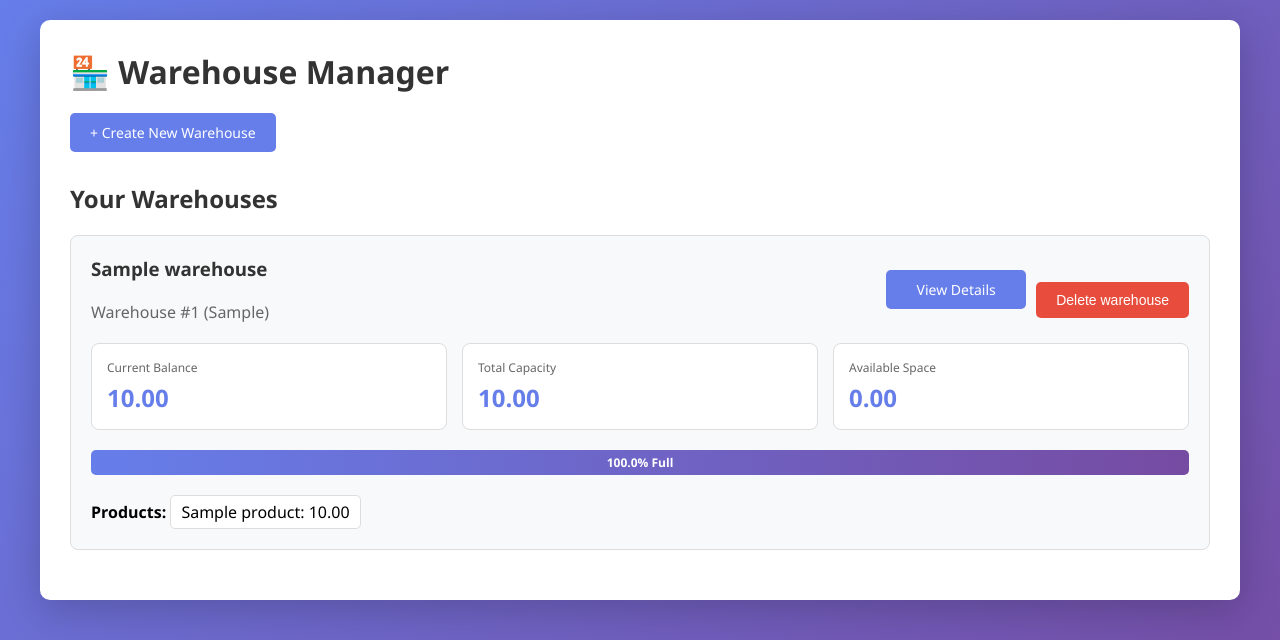
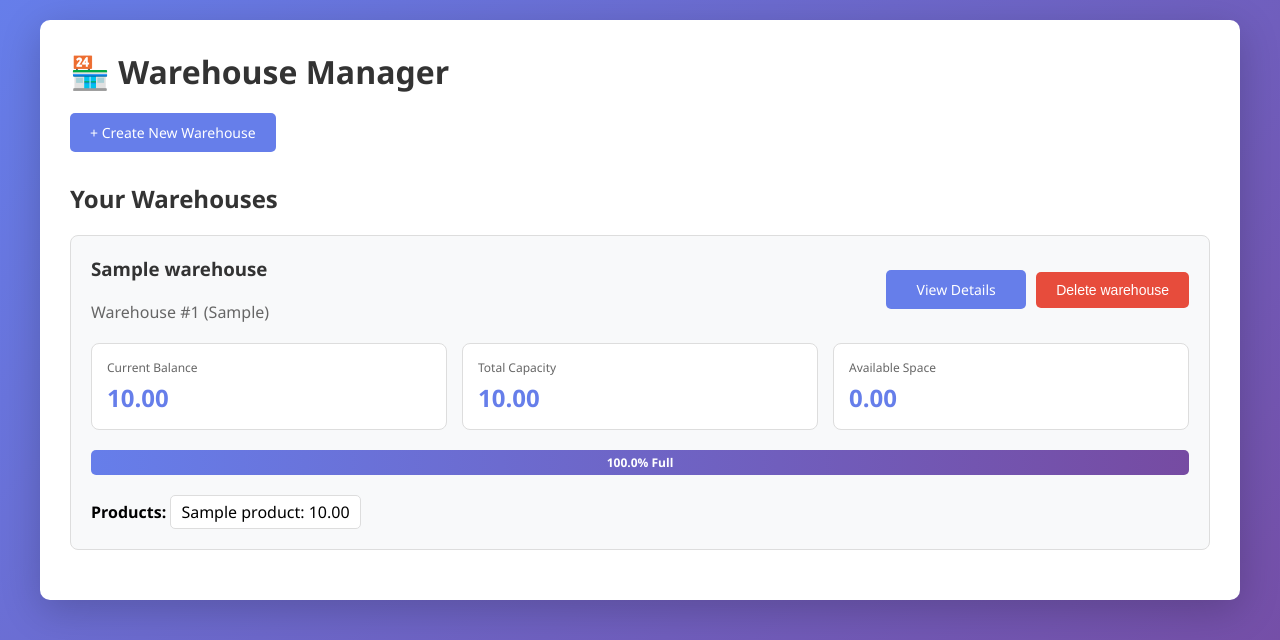
Before and after one commit to eesalor/ohtuvarasto, a Flask app: page / in a window 1280 px wide. Shown: the top 640 px of the page. Run offline with Flask 3, Linux system fonts and the light colour scheme; tables that the repository leaves empty hold one stand-in row (values such as "Sample post").

Commit message:
Fix button alignment - make View Details and Delete warehouse buttons horizontally aligned
Co-authored-by: eesalor <197505674+eesalor@users.noreply.github.com>

```diff
--- a/src/static/main.css
+++ b/src/static/main.css
@@ -226,6 +226,11 @@ tr:hover {
     align-items: center;
 }
 
+.actions form {
+    margin-top: 0;
+    display: inline-block;
+}
+
 /* Small text helper */
 small {
     color: #666;
```
